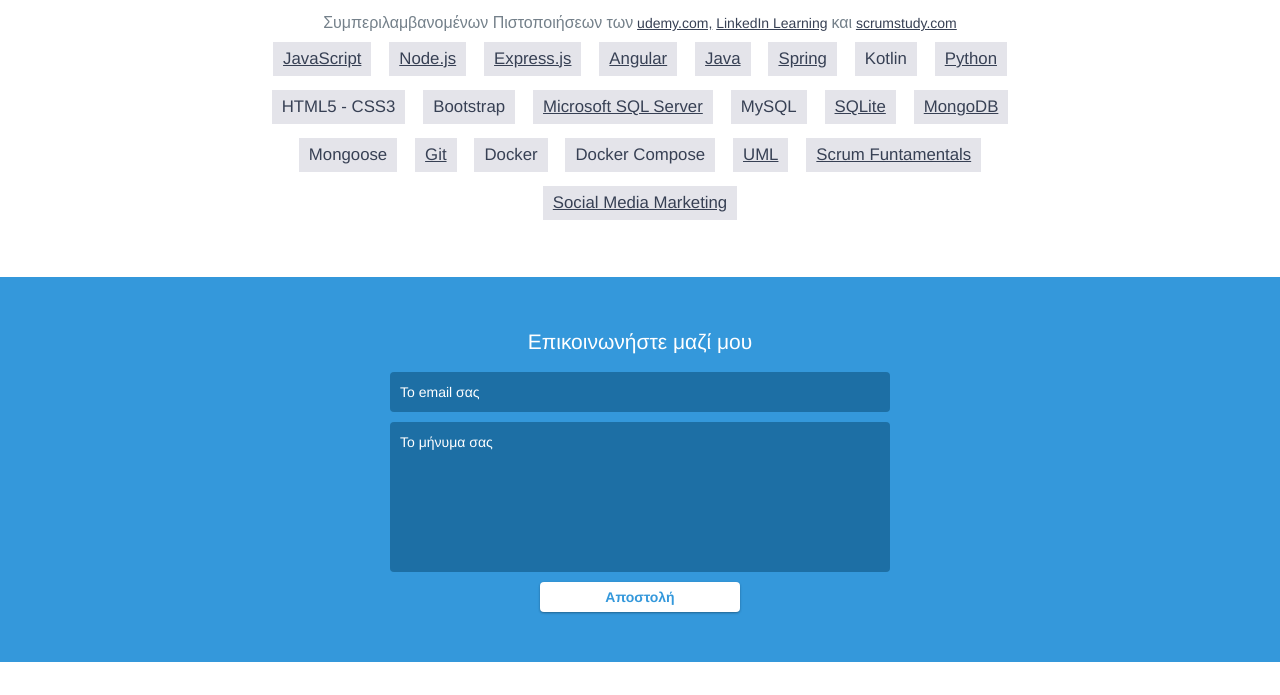
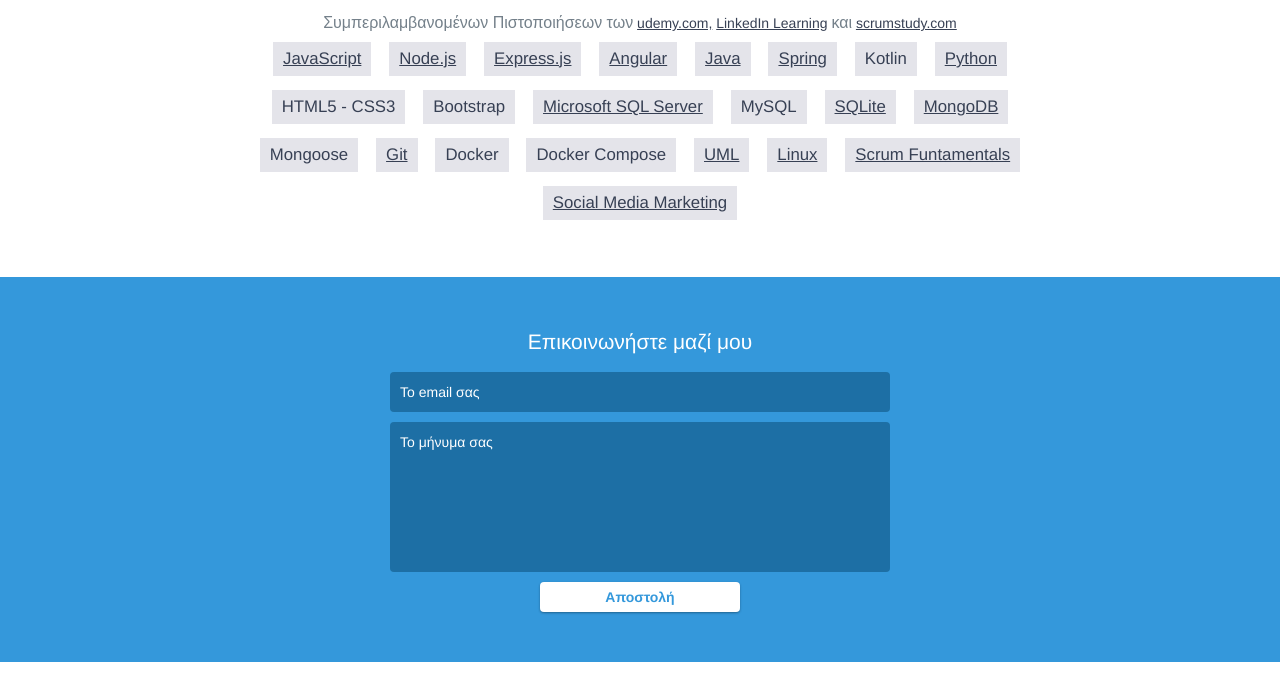
Before and after one commit to George-Anto/online-resume-v2, a website built with Parcel: page index.html in a window 1280 px wide. Shown: the part 3366-4061 px from the top of the page. Built offline with nearby package versions, Linux system fonts and the light colour scheme.

Commit message:
Linux LinkedIn Certificate added

```diff
--- a/index.html
+++ b/index.html
@@ -485,6 +485,14 @@
 				</li>
 				<li>
 					<a
+						href="resources/online_certificates/Linux_System_Engineer_Networking_and_SSH_Certificate_LinkedIn.pdf"
+						target="_blank"
+						class="link-knowledge"
+						>Linux
+					</a>
+				</li>
+				<li>
+					<a
 						href="resources/online_certificates/SCRUM_Funtamentals_Certificate.pdf"
 						target="_blank"
 						class="link-knowledge"
```
Also changed, not shown: 2 other files.
